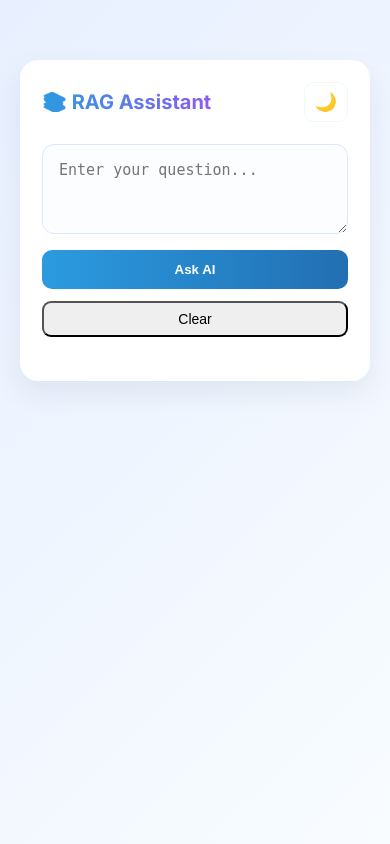
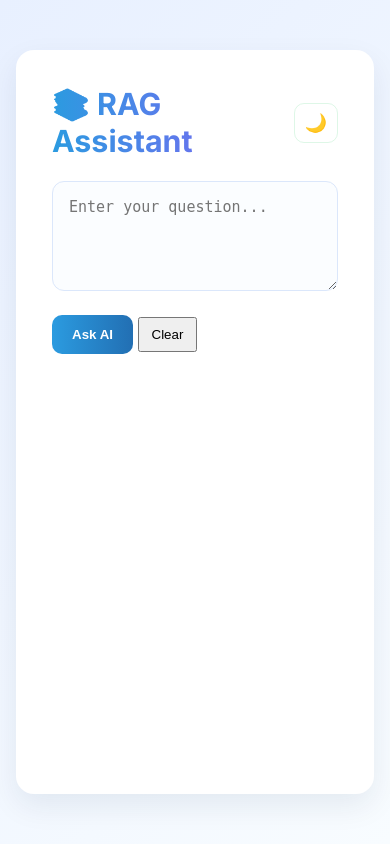
Before and after one commit to harishakshay/RAG-Model-Embeddings-, a Flask app: page / in a window 390 px wide. Run offline with Flask 3, Linux system fonts and the light colour scheme.

Commit message:
Updated RAG project files

```diff
--- a/app.py
+++ b/app.py
@@ -5,67 +5,119 @@ from langchain_chroma import Chroma
 from langchain_openai import OpenAIEmbeddings
 from groq import Groq
 
+# -----------------------------
+# Helper function to format AI output
+# -----------------------------
 def format_answer(raw_text):
     """
     Formats AI output for better readability in HTML.
-    Splits sections and adds bullets or numbered lists.
+    Handles paragraphs, bullets, and numbered lists.
     """
     if not raw_text:
         return ""
 
-    html = raw_text.replace("\n\n", "<br><br>").replace("- ", "• ").replace("1.", "<br>1.").replace("2.", "<br>2.")
+    lines = raw_text.split("\n")
+    html_lines = []
+
+    for line in lines:
+        line = line.strip()
+        if not line:
+            continue
+        # Bullet list
+        if line.startswith("- "):
+            html_lines.append(f"• {line[2:]}")
+        # Numbered list
+        elif len(line) > 2 and line[0:2].isdigit() and line[2] == ".":
+            html_lines.append(line)
+        else:
+            html_lines.append(line)
+
+    html = "\n".join(html_lines)
     return html
 
+# -----------------------------
+# Load environment variables
+# -----------------------------
 load_dotenv()
 OPENAI_API_KEY = os.getenv("OPENAI_API_KEY")  # For embeddings
 GROQ_API_KEY = os.getenv("GROQ_API_KEY")      # For chat
 
+# -----------------------------
+# Initialize vectorstore and Groq client
+# -----------------------------
 embedding = OpenAIEmbeddings(openai_api_key=OPENAI_API_KEY)
+persist_dir = "chroma_db"
+vectorstore = Chroma(persist_directory=persist_dir, embedding_function=embedding)
+print("Loaded vectorstore from disk.")
+
 client = Groq(api_key=GROQ_API_KEY)
 
-persist_dir = "chroma_db"
-vectorstore = Chroma(persist_directory=persist_dir, embedding_function=embedding)
-print("✅ Loaded vectorstore from disk.")
-
+# -----------------------------
+# Initialize Flask app
+# -----------------------------
 app = Flask(__name__)
 
 @app.route("/", methods=["GET", "POST"])
 def index():
+    query = ""
     answer = None
     chunks = []
-    query = ""
 
     if request.method == "POST":
-        query = request.form["query"]
+        query = request.form.get("query", "").strip()
 
-        # Retrieve top 5 chunks (increase k if needed)
-        results = vectorstore.similarity_search(query, k=5)
-        chunks = [doc.page_content[:500] + "..." for doc in results]
+        if not query:
+            answer = "Please enter a question."
+        else:
+            # Retrieve top 5 chunks
+            results = vectorstore.similarity_search(query, k=5)
+            chunk_summaries = []
+            for i, doc in enumerate(results, start=1):
+                summary = doc.page_content[:300].replace("\n", " ")  # trim and remove newlines
+                chunk_summaries.append(f"{i}. {summary}...")
+            if not results:
 
-        # Prepare prompt for Groq GPT
-        context = "\n\n".join([doc.page_content for doc in results])
-        prompt = f"""
-You are an intelligent AI assistant.
-Use ONLY the following context to answer the question clearly and accurately.
-If the answer isn't in the context, say "I don't know."
+                answer = "I couldn't find any relevant information in the documents."
+            else:
+                # Display chunk previews
+                chunks = [
+                    doc.page_content[:500] + "..." if len(doc.page_content) > 500 else doc.page_content
+                    for doc in results
+                ]
 
-Context:
-{context}
+                # Prepare context for Groq GPT
+                context = "\n\n".join([doc.page_content[:1000] for doc in results])  # Trim to avoid long context
+                prompt = f"""
+You are a helpful and knowledgeable AI assistant.
+You have access to reference information. Use it only if it is relevant, and you may provide additional reasoning, explanations, examples, or step by step guidance.
+Write in a friendly and engaging tone.
+If the reference information does not fully answer the question, use your general knowledge to provide a helpful answer.
+HTML is forbidden. Never use br or any other tag.
+All output must be plain text only, with real newline characters.
+Do not use formatting such as bold, italics, emojis, tables, or special characters.
 
+Reference Information: {chunk_summaries}
 Question: {query}
 
 Answer:
+If you use the reference information, you may mention the source chunk number.
 """
 
-        # Generate answer using Groq GPT
-        response = client.chat.completions.create(
-            messages=[{"role": "user", "content": prompt}],
-            model="openai/gpt-oss-120b"
-        )
-        raw_answer = response.choices[0].message.content
-        answer = format_answer(raw_answer)
+                try:
+                    # Generate AI answer
+                    response = client.chat.completions.create(
+                        messages=[{"role": "user", "content": prompt}],
+                        model="openai/gpt-oss-120b"
+                    )
+                    raw_answer = response.choices[0].message.content
+                    answer = format_answer(raw_answer)
+                except Exception as e:
+                    answer = f"Error generating answer: {e}"
 
     return render_template("index.html", query=query, chunks=chunks, answer=answer)
 
+# -----------------------------
+# Run Flask app
+# -----------------------------
 if __name__ == "__main__":
     app.run(debug=True)
--- a/templates/index.html
+++ b/templates/index.html
@@ -3,20 +3,20 @@
 <head>
   <meta charset="utf-8" />
   <meta name="viewport" content="width=device-width, initial-scale=1" />
-  <title> RAG Assistant</title>
+  <title>RAG Assistant</title>
+
   <link href="https://fonts.googleapis.com/css2?family=Inter:wght@400;500;600;700&display=swap" rel="stylesheet">
+
   <style>
     * { box-sizing: border-box; margin: 0; padding: 0; }
     body {
-      font-family: 'Inter', system-ui, -apple-system, "Segoe UI", Roboto, "Helvetica Neue", Arial;
+      font-family: 'Inter', sans-serif;
       background: linear-gradient(135deg,#e8f0ff,#f8fcff);
       color: #1f2937;
       min-height: 100vh;
       display: flex;
       justify-content: center;
-      align-items: flex-start;
-      padding: 60px 20px;
-      transition: background .4s, color .4s;
+      padding: 50px 16px;
     }
     body.dark {
       background: linear-gradient(135deg,#0f1724,#0b1020);
@@ -29,251 +29,194 @@
       border-radius: 18px;
       padding: 36px;
       box-shadow: 0 12px 30px rgba(8, 35, 73, 0.08);
-      position: relative;
-      overflow: visible;
     }
-    body.dark .container { background:#0f1724; box-shadow: 0 12px 30px rgba(0,0,0,0.6); }
+    body.dark .container {
+      background: #0f1724;
+      box-shadow: none;
+    }
+
     header {
       display:flex;
+      justify-content:space-between;
       align-items:center;
-      justify-content:space-between;
-      gap: 16px;
       margin-bottom: 22px;
     }
+
     h1 {
       font-size: 1.9rem;
-      line-height:1;
-      margin: 0;
+      font-weight:700;
       background: linear-gradient(90deg, #2b9be0, #8b5cf6);
       -webkit-background-clip: text;
       -webkit-text-fill-color: transparent;
-      font-weight:700;
     }
 
-    .top-controls {
-      display:flex;
-      gap:10px;
-      align-items:center;
-    }
-    .dark-toggle {
-      background: none;
-      border: 1px solid rgba(34, 197, 94, 0.08);
-      padding: 8px 10px;
-      border-radius: 10px;
+    #theme-toggle {
+      background:none;
+      border:1px solid rgba(34,197,94,0.15);
+      padding:8px 10px;
+      border-radius:10px;
       cursor:pointer;
       font-size:18px;
-      display:inline-flex;
-      align-items:center;
-      justify-content:center;
     }
-    body.dark .dark-toggle { background: rgba(255,255,255,0.02); border-color: rgba(255,255,255,0.04); color: #e6eef8; }
+    body.dark #theme-toggle {
+      border-color: rgba(255,255,255,0.1);
+      color:#e6eef8;
+    }
 
-    form { margin-bottom: 18px; width: 100%; }
     textarea[name="query"] {
       width:100%;
-      min-height: 110px;
-      padding: 16px;
-      border-radius: 12px;
-      border: 1px solid #dbe7fb;
-      resize: vertical;
-      font-size: 15px;
-      background: #fbfdff;
-      color: inherit;
-      transition: box-shadow .2s, border-color .2s;
+      min-height:110px;
+      padding:16px;
+      border-radius:12px;
+      border:1px solid #dbe7fb;
+      background:#fbfdff;
+      resize:vertical;
+      font-size:15px;
     }
-    textarea:focus { outline: none; border-color: #2b9be0; box-shadow: 0 6px 18px rgba(43,155,224,0.12); }
-    body.dark textarea { background:#11121a; border-color:#222233; color:#e6eef8; }
+    body.dark textarea {
+      background:#11121a;
+      border-color:#222233;
+      color:#e6eef8;
+    }
 
-    .row {
-      display:flex;
-      gap:12px;
-      align-items:center;
-      margin-top: 12px;
-      flex-wrap:wrap;
-    }
     .button {
-      padding: 12px 20px;
-      border-radius: 10px;
-      border: none;
+      padding:12px 20px;
+      border:none;
+      border-radius:10px;
+      background:linear-gradient(90deg,#2b9be0,#226fb3);
+      color:white;
       cursor:pointer;
       font-weight:600;
-      background: linear-gradient(90deg,#2b9be0,#226fb3);
-      color: white;
-      transition: transform .12s, box-shadow .12s;
     }
-    .button:hover { transform: translateY(-2px); box-shadow: 0 6px 20px rgba(43,155,224,0.18); }
-    .small { padding: 8px 12px; font-size: 14px; border-radius: 9px; }
+    .small { padding:8px 12px; }
 
     #loading {
       display:none;
-      margin-top: 14px;
       text-align:center;
-      color: #4b5563;
-    }
-    .spinner {
-      display:inline-block;
-      width:32px; height:32px;
-      border-radius:50%;
-      border: 4px solid rgba(59,130,246,0.15);
-      border-top-color: #2563eb;
-      animation: spin 0.9s linear infinite;
-      margin-bottom:6px;
-    }
-    @keyframes spin { to { transform: rotate(360deg); } }
-    body.dark #loading { color: #a6b8d9; }
-
-    .results {
-      margin-top: 22px;
-      display:flex;
-      gap:20px;
-      align-items:flex-start;
-      flex-direction: column;
+      margin-top:12px;
     }
 
-    .chunks {
-      display:flex;
-      flex-direction:column;
-      gap:12px;
+    .spinner {
+      width:32px;
+      height:32px;
+      border-radius:50%;
+      border:4px solid rgba(59,130,246,0.15);
+      border-top-color:#2563eb;
+      animation:spin 1s linear infinite;
+      margin:0 auto;
     }
+    @keyframes spin { to { transform:rotate(360deg); } }
+
+    .results { margin-top: 20px; }
+
     .chunk {
-      background: linear-gradient(180deg,#f8fbff,#f2f6ff);
+      background:#f8fbff;
       padding:14px;
+      border-left:6px solid #8b5cf6;
       border-radius:10px;
-      border-left:6px solid #8b5cf6;
-      color:#273241;
-      box-shadow: 0 6px 18px rgba(11, 47, 87, 0.04);
+      margin-bottom:12px;
     }
-    body.dark .chunk { background: #0b1020; color:#dfe8fb; box-shadow: none; border-left-color:#8b5cf6; }
+    body.dark .chunk {
+      background:#0b1020;
+      color:#dfe8fb;
+    }
 
     .answer {
-      margin-top: 10px;
-      background: linear-gradient(180deg,#fffaf0,#fff5d6);
+      margin-top: 12px;
+      background: #fff5d6;
       padding:20px;
       border-radius:12px;
-      color:#1f2937;
       line-height:1.6;
       font-size:15px;
-      box-shadow: 0 10px 28px rgba(19, 38, 77, 0.04);
-      min-height: 48px;
+      min-height:48px;
     }
-    body.dark .answer { background: linear-gradient(180deg,#141421,#1b1b2b); color:#e6eef8; box-shadow:none; }
-
-    .answer pre, .answer code {
-      display:block;
-      background: rgba(0,0,0,0.04);
-      padding:10px 12px;
-      border-radius:8px;
-      margin: 10px 0;
-      white-space: pre-wrap;
-      font-family: ui-monospace, SFMono-Regular, Menlo, Monaco, "Roboto Mono", monospace;
-    }
-    body.dark .answer pre, body.dark .answer code { background: rgba(255,255,255,0.03); }
-
-    @media (max-width:820px) {
-      .results { gap: 14px; }
-      .container { padding:22px; }
-      textarea[name="query"] { min-height:90px; }
-    }
-    @media (max-width:420px) {
-      h1 { font-size:1.25rem; }
-      .row { flex-direction:column; align-items:stretch; }
-      .button { width:100%; }
+    body.dark .answer {
+      background:#1b1b2b;
+      color:#e6eef8;
     }
   </style>
 </head>
+
 <body>
-  <div class="container" role="main">
+  <div class="container">
+
     <header>
       <h1>📚 RAG Assistant</h1>
-
-      <div class="top-controls" aria-hidden="false">
-        <button id="theme-toggle" class="dark-toggle" title="Toggle dark mode">🌙</button>
-      </div>
+      <button id="theme-toggle">🌙</button>
     </header>
 
-    <form method="POST" onsubmit="onSubmitForm()">
-      <textarea name="query" placeholder="Enter your question..." aria-label="Enter your question">{{ query }}</textarea>
+    <form method="POST" onsubmit="showLoading()">
+      <textarea name="query" placeholder="Enter your question...">{{ query }}</textarea>
+      <br><br>
 
-      <div class="row">
       <button class="button" type="submit">Ask AI</button>
-        <button type="button" class="small" onclick="document.querySelector('textarea[name=query]').value='';">Clear</button>
-        <div id="loading" role="status" aria-live="polite">
-          <div class="spinner" aria-hidden="true"></div>
-          <div class="loading-text">AI is thinking...</div>
-        </div>
+      <button type="button" class="small" onclick="clearQuery()">Clear</button>
+
+      <div id="loading">
+        <div class="spinner"></div>
+        <p>AI is thinking...</p>
       </div>
     </form>
 
-    <section class="results" aria-live="polite">
+    <div class="results">
+
       {% if chunks %}
-        <div>
-          <h2 style="margin-bottom:10px; color:inherit; font-size:1.05rem;">Top Relevant Chunks</h2>
-          <div class="chunks" aria-hidden="false">
-            {% for chunk in chunks %}
-              <div class="chunk">{{ chunk }}</div>
+      <h3>Top Relevant Chunks</h3>
+      {% for c in chunks %}
+        <div class="chunk">{{ c }}</div>
       {% endfor %}
-          </div>
-        </div>
       {% endif %}
 
       {% if answer %}
-        <div class="answer" id="answer-block">
+      <div class="answer">
         <strong>Answer:</strong>
-          <div id="typed-answer" style="margin-top:10px;"></div>
+        <div id="typed-answer"></div>
       </div>
 
       <script>
-          (function(){
-            const text = {answer|tojson };
-            const el = document.getElementById('typed-answer');
-            if (!el || !text) return;
+        const finalText = {{ answer | tojson }};
+        const target = document.getElementById('typed-answer');
         let i = 0;
-            const speed = 10;
-            function typeWriter() {
-              if (i < text.length) {
-                const ch = text.charAt(i);
-                el.innerHTML += (ch === '\n') ? '<br>' : ch;
+
+        function type() {
+          if (i < finalText.length) {
+            target.innerHTML += finalText[i] === '\n' ? '<br>' : finalText[i];
             i++;
-                setTimeout(typeWriter, speed);
+            setTimeout(type, 10);
           }
         }
-            const loading = document.getElementById('loading');
-            if (loading) loading.style.display = 'none';
-            typeWriter();
-          })();
+        type();
       </script>
       {% endif %}
-    </section>
+    </div>
   </div>
 
   <script>
-    (function() {
+    function showLoading(){
+      document.getElementById('loading').style.display='block';
+    }
+
+    function clearQuery(){
+      document.querySelector('textarea[name=query]').value = '';
+    }
+
+    // Theme toggle
     const btn = document.getElementById('theme-toggle');
     const body = document.body;
     const saved = localStorage.getItem('rag_theme');
-      if (saved === 'dark') {
+
+    if(saved === 'dark') {
       body.classList.add('dark');
       btn.textContent = '☀️';
-      } else {
-        btn.textContent = '🌙';
     }
-      btn.addEventListener('click', function(){
+
+    btn.onclick = () => {
       body.classList.toggle('dark');
       const isDark = body.classList.contains('dark');
       localStorage.setItem('rag_theme', isDark ? 'dark' : 'light');
       btn.textContent = isDark ? '☀️' : '🌙';
-      });
-    })();
+    };
+  </script>
 
-    function onSubmitForm(){
-      const loading = document.getElementById('loading');
-      if (loading) loading.style.display = 'block';
-    }
-
-    window.addEventListener('load', function(){
-      const loading = document.getElementById('loading');
-      if (loading) loading.style.display = 'none';
-    });
-  </script>
 </body>
 </html>
```
Also changed, not shown: vectorstore_setup.py (+24 -14 lines). Lines whose indentation alone changed are shown as unchanged.
